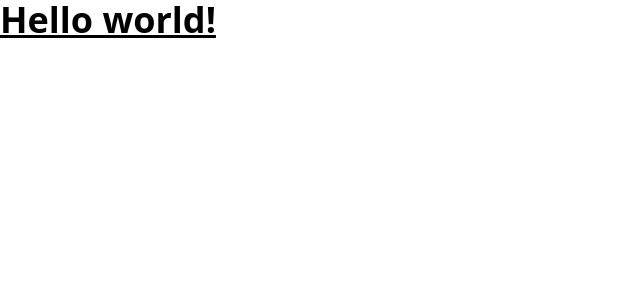
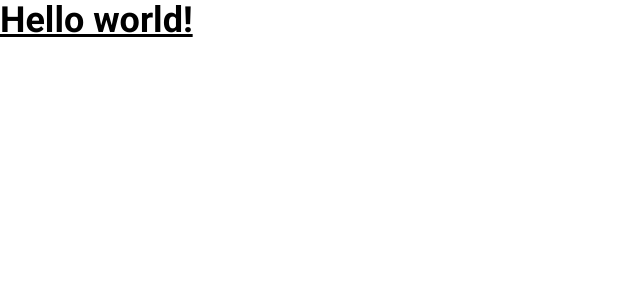
Before and after one commit to hienduong-agilityio/react-training, a React (Vite) app in the folder practice-two/: page / in a window 1280 px wide. Shown: the top 300 px of the page, without its empty margins (0-640 px from the left). Built offline with nearby package versions, Linux system fonts and the light colour scheme; a web font is replaced by a local one.

Commit message:
feat: custom variabe by tailwinds

```diff
--- a/practice-two/src/components/common/Button/index.module.css
+++ /dev/null
@@ -1,61 +0,0 @@
-.button {
-  display: inline-flex;
-  padding: 0rem 0.5rem;
-  justify-content: center;
-  align-items: center;
-  gap: 0.5rem;
-  flex-shrink: 0;
-  border: none;
-  border-radius: 0.25rem;
-  cursor: pointer;
-}
-
-.text {
-  background-color: var(--white-color);
-}
-
-.text:hover {
-  background-color: var(--shadow-color);
-}
-
-.outline {
-  border: 1px solid var(--primary-color);
-}
-
-.outline:hover {
-  box-shadow: 0px 1.6px 3.6px 0px rgba(0, 0, 0, 0.11);
-}
-
-.filled {
-  background-color: var(--shadow-color);
-}
-
-.filledTonal {
-  background-color: var(--shadow-color);
-  border: 1px solid var(--primary-color);
-}
-
-.primary {
-  background-color: var(--primary-color);
-  color: var(--white-color);
-}
-
-.small {
-  height: 1.5rem;
-}
-
-.medium {
-  height: 2.5rem;
-}
-
-.large {
-  height: 3.5rem;
-}
-
-.light {
-  background-color: var(--white-color);
-}
-
-.icon {
-  background-color: var(--icon-color);
-}
--- a/practice-two/src/styles/abstracts/variables.css
+++ /dev/null
@@ -1,24 +0,0 @@
-@import url('https://fonts.googleapis.com/css2?family=Poppins&family=Roboto:ital,wght@0,100;0,300;0,400;0,500;0,700;0,900;1,100;1,300;1,400;1,500;1,700;1,900&display=swap');
-
-:root {
-  /* --------------font-------------------- */
-  --font-family: 'Roboto', sans-serif;
-
-  /* -------------color-------------------- */
-  --primary-color: #416edf;
-  --secondary-color: #ffce31;
-  --white: #ffffff;
-  --light-gray: #f5f7fb;
-  --dark: #212121;
-  --danger-color: #dc3545;
-
-  /* -------------font-size-----------------*/
-  --font-size-small: 14px;
-  --font-size-base: 16px;
-  --font-size-large: 20px;
-
-  /* -------------font-weight-------------- */
-  --font-weight-medium: 400;
-  --font-weight-bold: 500;
-  --font-weight-regular: 500;
-}
--- a/practice-two/src/styles/bases/reset.css
+++ /dev/null
@@ -1,139 +0,0 @@
-/* http://meyerweb.com/eric/tools/css/reset/
-   v2.0 | 20110126
-   License: none (public domain)
-*/
-
-html,
-body,
-div,
-span,
-applet,
-object,
-iframe,
-h1,
-h2,
-h3,
-h4,
-h5,
-h6,
-p,
-blockquote,
-pre,
-a,
-abbr,
-acronym,
-address,
-big,
-cite,
-code,
-del,
-dfn,
-em,
-img,
-ins,
-kbd,
-q,
-s,
-samp,
-small,
-strike,
-strong,
-sub,
-sup,
-tt,
-var,
-b,
-u,
-i,
-center,
-dl,
-dt,
-dd,
-ol,
-ul,
-li,
-fieldset,
-form,
-label,
-legend,
-table,
-caption,
-tbody,
-tfoot,
-thead,
-tr,
-th,
-td,
-article,
-aside,
-canvas,
-details,
-embed,
-figure,
-figcaption,
-footer,
-header,
-hgroup,
-menu,
-nav,
-output,
-ruby,
-section,
-summary,
-time,
-mark,
-audio,
-video {
-  margin: 0;
-  padding: 0;
-  border: 0;
-  font: inherit;
-  vertical-align: baseline;
-}
-
-/* HTML5 display-role reset for older browsers */
-article,
-aside,
-details,
-figcaption,
-figure,
-footer,
-header,
-hgroup,
-menu,
-nav,
-section {
-  display: block;
-}
-
-body {
-  line-height: 1;
-}
-
-a {
-  text-decoration: none;
-  color: var(--bs-black);
-}
-
-ol,
-ul {
-  list-style: none;
-}
-
-blockquote,
-q {
-  quotes: none;
-}
-
-blockquote:before,
-blockquote:after,
-q:before,
-q:after {
-  content: '';
-  content: none;
-}
-
-table {
-  border-collapse: collapse;
-  border-spacing: 0;
-}
--- a/practice-two/src/styles/bases/typograhpy.css
+++ /dev/null
@@ -1,13 +0,0 @@
-/*------------------------------------*\
- Typography
-\*------------------------------------*/
-/* Font root */
-html,
-body {
-  font-family: var(--font-family);
-  font-style: normal;
-}
-
-body {
-  font-size: var(--font-size-base);
-}
--- a/practice-two/src/styles/index.css
+++ /dev/null
@@ -1,3 +0,0 @@
-@import './abstracts/variables.css';
-@import './bases/reset.css';
-@import './bases/typograhpy.css';
--- a/practice-two/tailwind.config.js
+++ b/practice-two/tailwind.config.js
@@ -2,7 +2,20 @@
 export default {
   content: ['./index.html', './src/**/*.{js,ts,jsx,tsx}'],
   theme: {
-    extend: {}
+    extend: {
+      colors: {
+        primary: '#416edf',
+        secondary: '#ffce31',
+        white: '#ffffff',
+        light: '#f5f7fb',
+        danger: '#dc3545',
+        'gray-500': '#3333',
+        'gray-300': '#dcdcdc'
+      },
+      fontFamily: {
+        sans: ['Roboto', 'sans-serif']
+      }
+    }
   },
   plugins: []
 };
```
Also changed, not shown: 1 other file (tests, documents, lock files or other folders).
